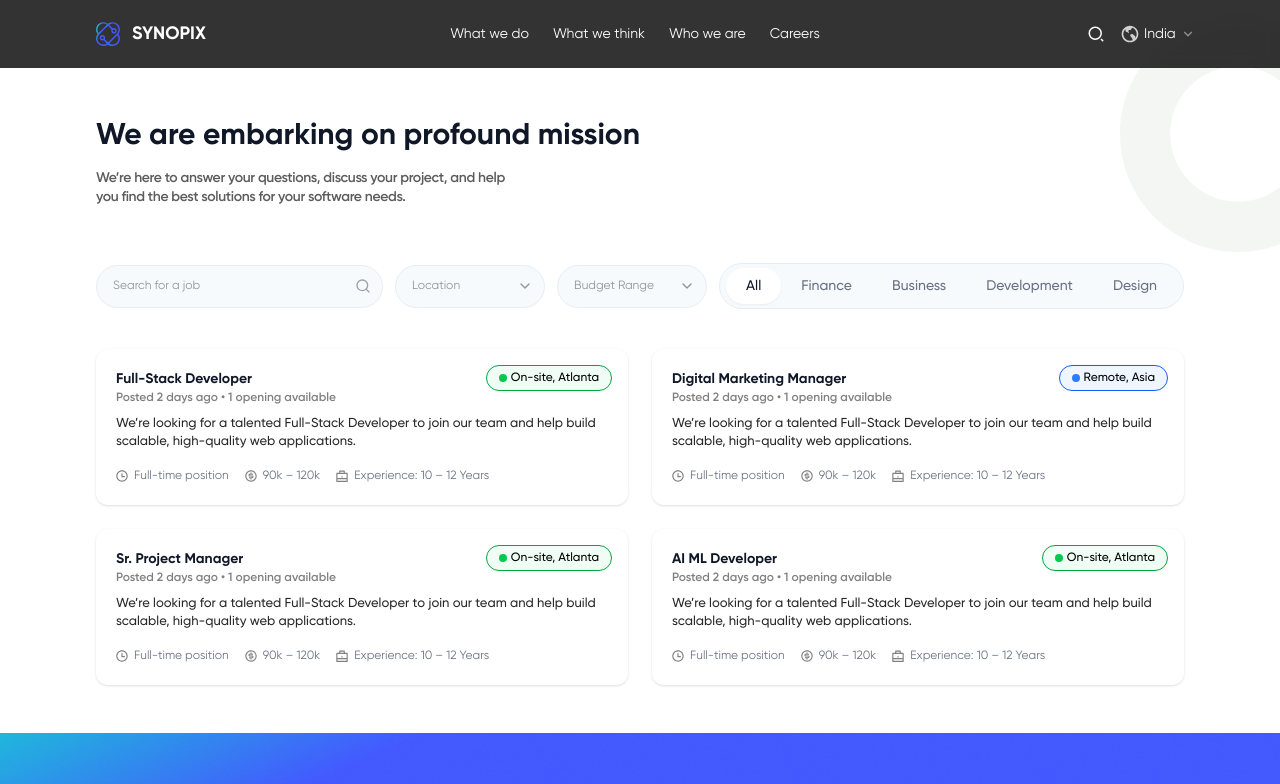
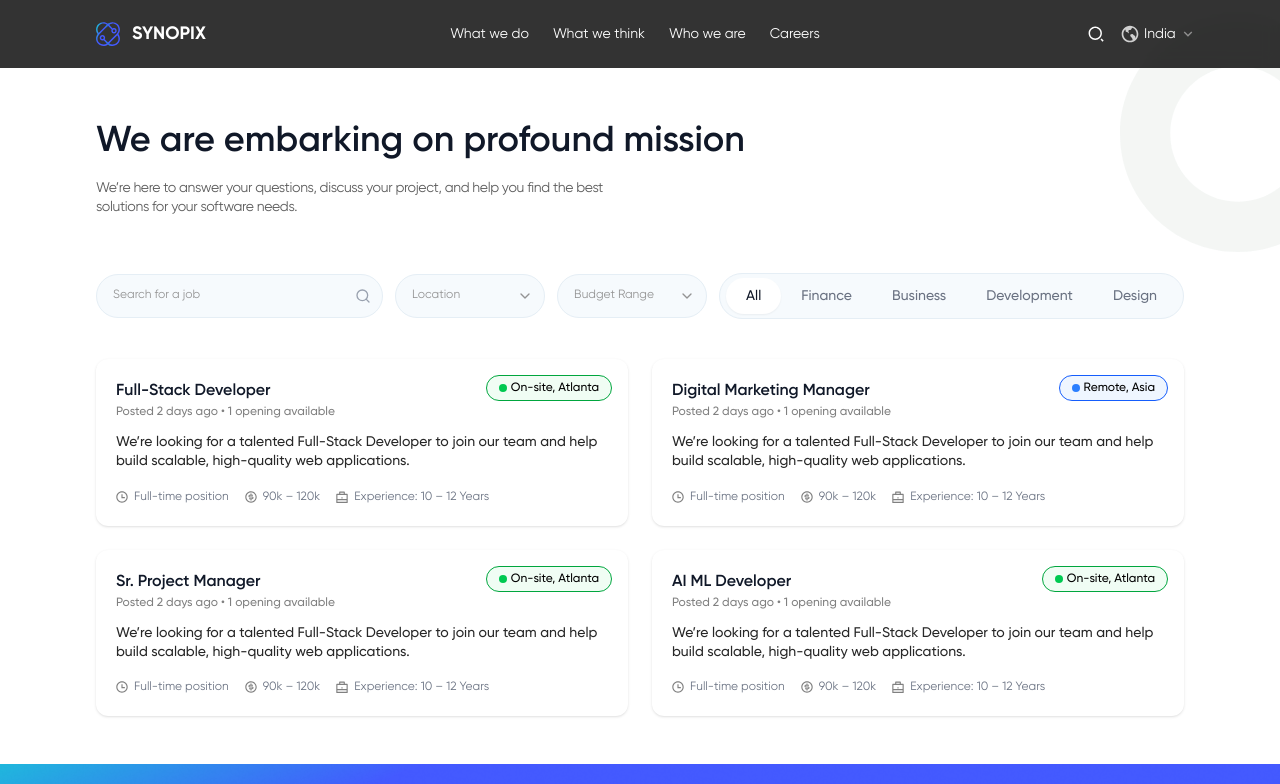
Before and after one commit to AjaySaini18/newWebsite, a React (Vite) app: page /careers in a window 1280 px wide. Shown: the top 784 px of the page. Built offline with nearby package versions, Linux system fonts and the light colour scheme.

Commit message:
job page completed

```diff
--- a/src/components/JobCard.jsx
+++ b/src/components/JobCard.jsx
@@ -31,13 +31,13 @@ const JobCard = ({
       </div>
 
       {/* Title */}
-      <h3 className="text-sm sm:text-md font-bold text-gray-900">{title}</h3>
-      <p className="text-[11px] sm:text-[12px] text-[#808080] font-semibold mb-1 sm:mb-2">
+      <h3 className="text-md font-semibold text-gray-900">{title}</h3>
+      <p className="text-[11px] sm:text-[12px] text-[#808080] font-medium mb-3">
         Posted {posted} • {openings} opening available
       </p>
 
       {/* Description */}
-      <p className="text-[#282828] font-medium leading-snug text-[12px] sm:text-[13px] mb-3 sm:mb-4">
+      <p className="text-[#282828] font-medium leading-snug text-xs lg:text-sm mb-3 sm:mb-4">
         {description}
       </p>
 
--- a/src/components/JobsSection.jsx
+++ b/src/components/JobsSection.jsx
@@ -81,14 +81,14 @@ const JobsSection = () => {
         viewport={{ once: true, amount: 0.3 }}
       >
         <motion.h2
-          className="text-2xl md:text-3xl font-bold text-gray-900 leading-relaxed"
+          className="sm:text-xl md:text-2xl lg:text-4xl font-semibold text-gray-900 leading-relaxed"
           variants={fadeUp}
           custom={1}
         >
           We are embarking on profound mission
         </motion.h2>
         <motion.p
-          className="text-[#5C5C5C] text-sm md:text-[14px] leading-snug tracking-tight font-semibold max-w-xs md:max-w-[430px] mx-auto md:mx-0 mt-2"
+          className="text-[#5C5C5C] text-sm lg:text-md leading-snug tracking-tight max-w-lg  mx-auto md:mx-0 mt-2"
           variants={fadeUp}
           custom={2}
         >
--- a/src/components/TeamSection.jsx
+++ b/src/components/TeamSection.jsx
@@ -50,7 +50,7 @@ const TeamSection = () => {
             <img
               src={member.img}
               alt={member.name}
-              className="w-full 2xl:h-full h-[240px] object-cover rounded-2xl mb-2"
+              className="w-full h-auto object-cover rounded-2xl mb-2"
             />
             <h3 className="text-xl font-bold text-[#282828]">{member.name}</h3>
             <p className="text-md font-semibold text-[#282828]">{member.role}</p>
@@ -66,10 +66,10 @@ const TeamSection = () => {
         whileInView={{ opacity: 1, y: 0, transition: { duration: 0.7 } }}
         viewport={{ once: true, amount: 0.3 }}
       >
-        <h3 className="2xl:text-[38px] text-[30px] 2xl:max-w-[750px] max-w-[580px] font-semibold text-[#282828] mb-4 leading-[1.2]">
+        <h3 className="text-4xl 2xl:max-w-[750px] max-w-[700px] font-medium text-[#282828] mb-4 leading-[1.2]">
           Be part of our outstanding team and help shape the future together.
         </h3>
-        <button className="px-6 py-3 2xl:text-xl bg-[#4359FF] hover:bg-indigo-700 text-white rounded-md font-medium transition">
+        <button className="px-8 py-4 2xl:text-xl bg-[#4359FF] hover:bg-indigo-700 text-white rounded-md font-medium transition">
           Join our Team
         </button>
       </motion.div>
```
